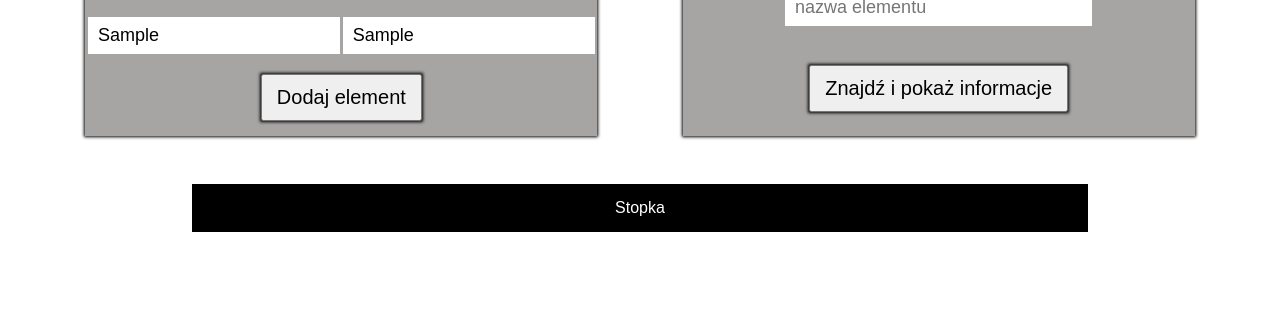
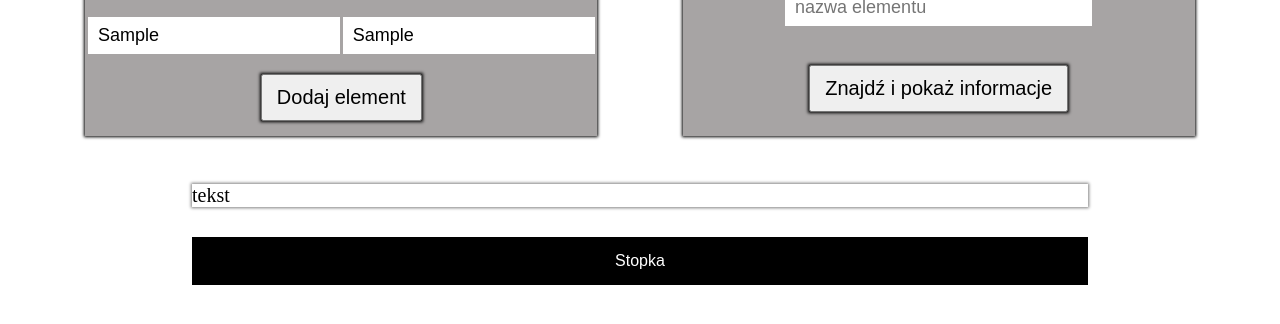
Before and after one commit to WaldekAdams/DOM-manipulation-JS, a plain HTML site: page index.html in a window 1280 px wide. Both pictures are taken after typing "Sample", "Sample", "Sample", "Sample" into the empty fields and a click on the input "Dodaj element". Shown: the part 160-484 px from the top of the page. Drawn offline with Linux system fonts and the light colour scheme.

Commit message:
feat: fn 'addNode'- create and add to HTML node

```diff
--- a/main.js
+++ b/main.js
@@ -1,8 +1,16 @@
 const formAdd = document.querySelector('.form--add');
+const content = document.querySelector('.content');
 
-const addNode = function (e) {
+const addNode = function (e, node = 'div', txt = "tekst", atr = 'style', atrValue = 'font-size:20px') {
     e.preventDefault();
     console.log('ok');
+
+    const element = document.createElement(node);
+    const text = document.createTextNode(txt);
+    element.setAttribute(atr, atrValue);
+    element.appendChild(text);
+
+    content.appendChild(element)
 }
 
 formAdd.addEventListener('submit', addNode);
--- a/sass/main.scss
+++ b/sass/main.scss
@@ -75,7 +75,13 @@
 
 .result,
 .content {
+    margin: 0 auto;
     max-width: 70vw;
+
+}
+
+.content {
+    box-shadow: 0 0 3px 1px grey;
 }
 
 .footer {
```
Also changed, not shown: CSS/main.css, 1 other file.
